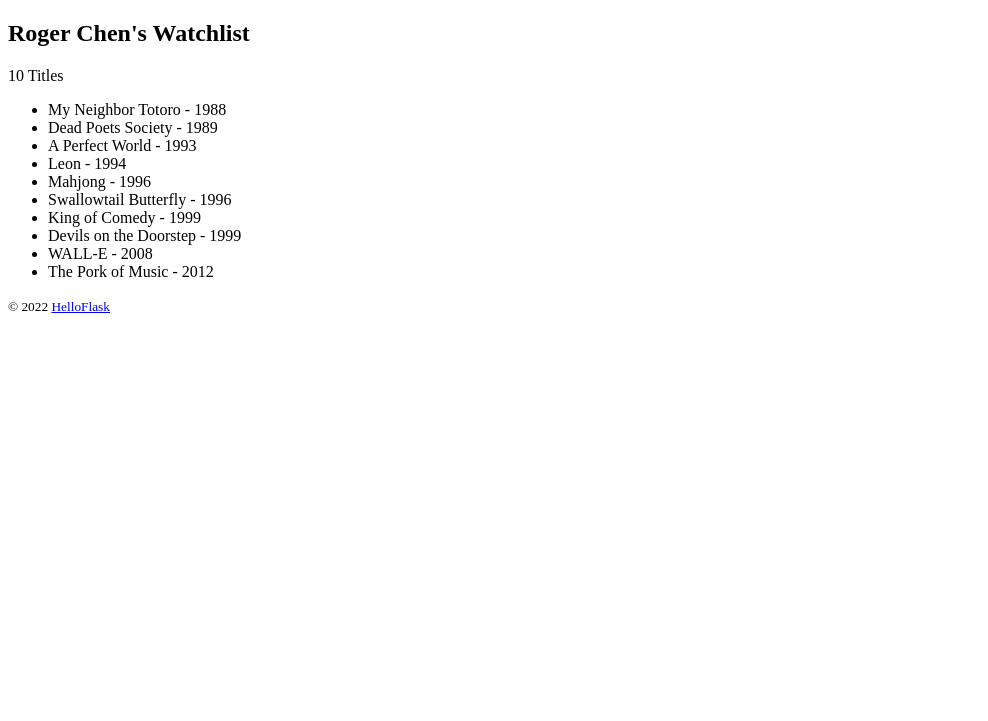
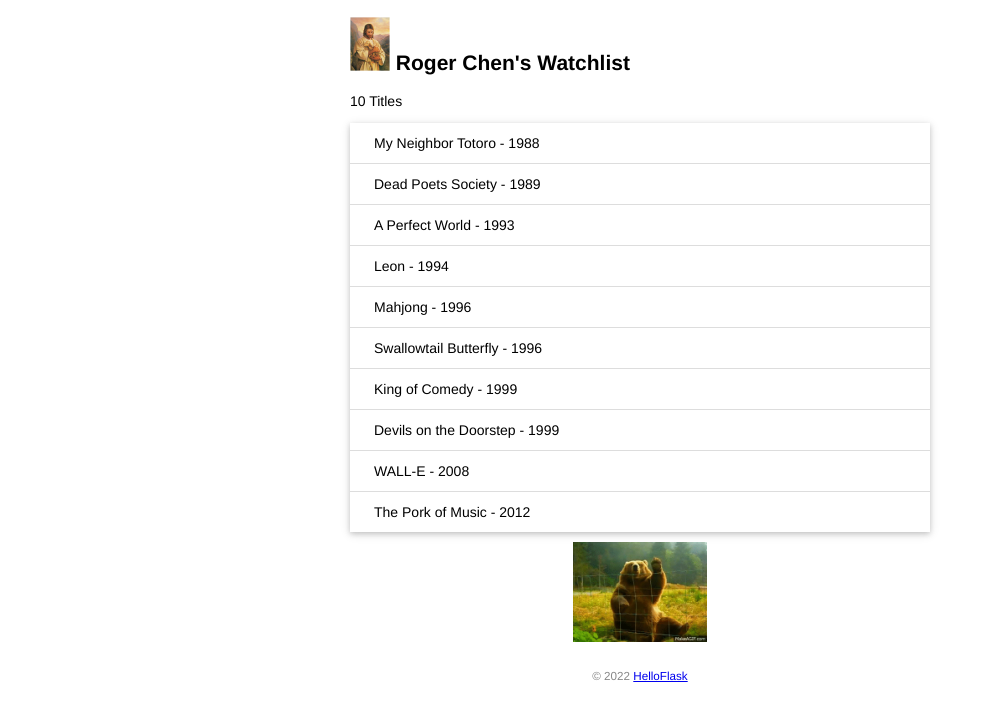
Before and after one commit to lovemyLord5643/watchlist, a Flask app: page / in a window 1280 px wide. Shown: the top 721 px of the page, without its empty margins (0-988 px from the left). Run offline with Flask 2, Linux system fonts and the light colour scheme.

Commit message:
Add static files

```diff
--- /dev/null
+++ b/static/style.css
@@ -0,0 +1,43 @@
+body{
+    margin: auto;
+    max-width: 580px;
+    font-size: 14px;
+    font-family: Helvetica, Arial, sans-serif;
+}
+
+footer{
+    color: #888;
+    margin-top: 15px;
+    text-align: center;
+    padding: 10px;
+}
+
+.avatar{
+    width: 40px;
+}
+
+.movie-list{
+    list-style-type: none;
+    padding: 0;
+    margin-bottom: 10px;
+    box-shadow: 0 2px 5px 0 rgba(0, 0, 0, 0.16), 0 2px 10px 0 rgba(0, 0, 0, 0.12);
+}
+
+.movie-list li{
+    padding: 12px 24px;
+    border-bottom: 1px solid #ddd;
+}
+
+.movie-list li:last-child{
+    border-bottom: none;
+}
+
+.movie-list li:hover{
+    background-color: #f8f9fa;
+}
+
+.bear{
+    display: block;
+    margin: 0 auto;
+    height: 100px;
+}
--- a/templates/index.html
+++ b/templates/index.html
@@ -5,16 +5,23 @@
     <meta http-equiv="X-UA-Compatible" content="IE=edge">
     <meta name="viewport" content="width=device-width, initial-scale=1.0">
     <title>{{ name }}'s Watchlist</title>
+    <link rel="icon" href="{{ url_for('static', filename='images/cross.png') }}">
+    <link rel="stylesheet" href="{{ url_for('static', filename='style.css') }}">
 </head>
 <body>
-    <h2>{{ name }}'s Watchlist</h2>
+    <h2>
+        <img class="avatar" src="{{ url_for('static', filename='images/Jesus.jpg') }}") alt="Lord Jesus">
+        {{ name }}'s Watchlist
+    </h2>
     {# 使用 length 过滤器获取 movies 变量的长度 #}
     <p>{{ movies|length }} Titles</p>
-    <ul>
+    <ul class="movie-list">
         {% for movie in movies %} {# 迭代 movies 变量 #}
         <li>{{ movie.title }} - {{ movie.year }}</li> {# 等同于 movie['title'] #}
         {% endfor %} {# 使用 endfor 标签结束 for 语句#}
     </ul>
+
+    <img class="bear" src="{{ url_for('static', filename='images/bear.gif') }}" alt="waving bear">
     <footer>
         <small>&copy; 2022 <a href="http://helloflask.com/tutorial">HelloFlask</a> </small>
     </footer>
```
Also changed, not shown: static/images/Jesus.jpg (added), static/images/bear.gif (added), static/images/cross.png (added).
